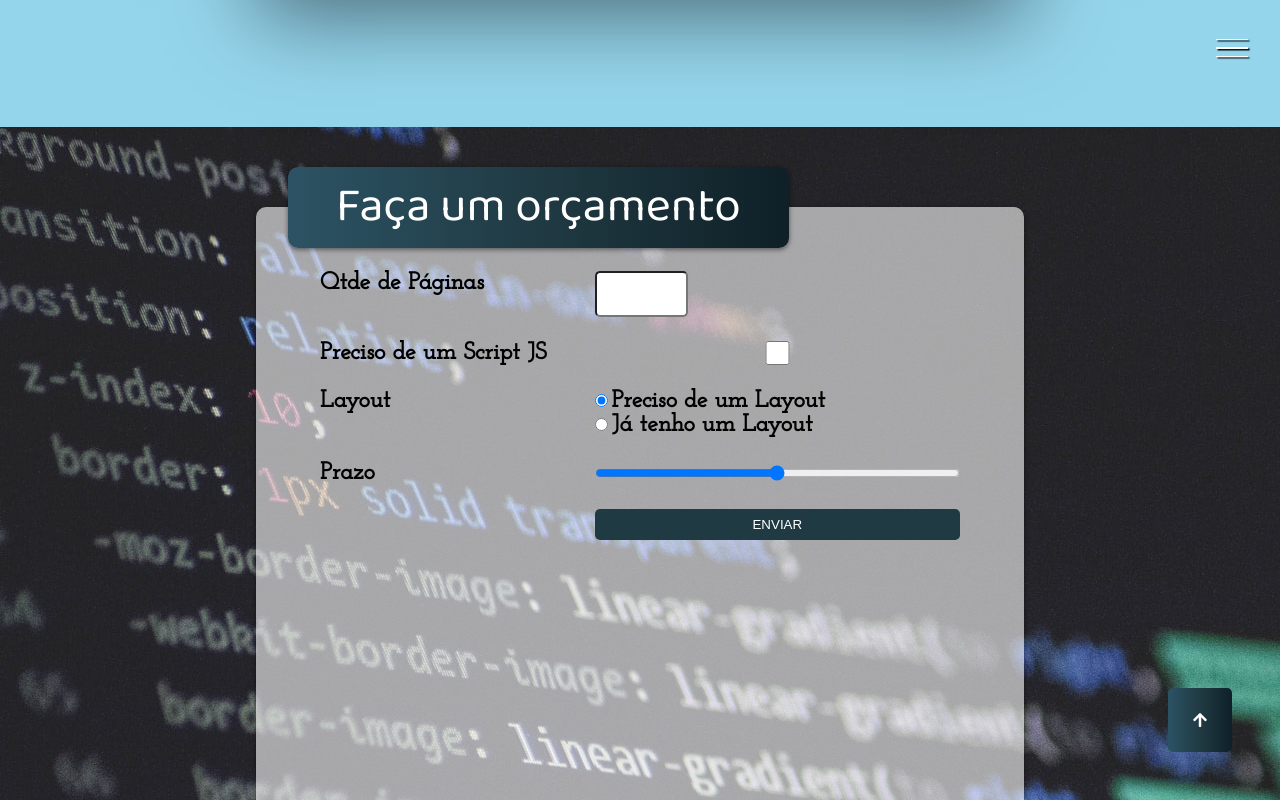
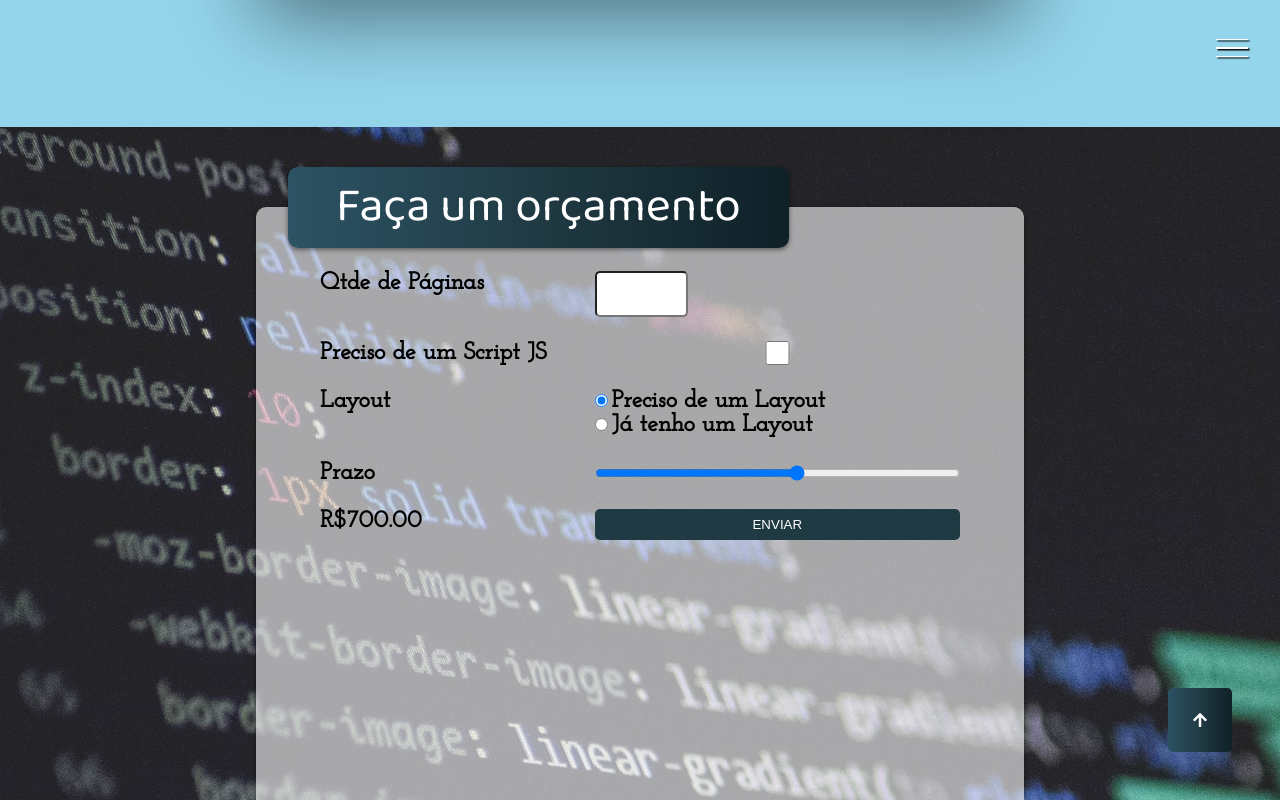
Before and after one commit to juniorcaus/portifolio, a plain HTML site: page index.html in a window 1280 px wide. Both pictures are taken after a click on the radio button "Preciso de um Layout". Shown: the part 2865-3665 px from the top of the page. Drawn offline with Linux system fonts and the light colour scheme.

Commit message:
:package: Adicioando o JS para calcular o Orçamento

```diff
--- a/index.html
+++ b/index.html
@@ -209,7 +209,8 @@
                     </div><!--FIM GRUPO LATOUT-->
 
                     <label for="prazo">Prazo</label>
-                    <input type="range" name="prazo" id="prazo">
+                    <input type="range" name="prazo" id="prazo" min="1" max="10">
+                    <label id="preco">R$ 0,00</label>
                     <button class="btn btn-orcamento" type="submit">Enviar</button>
 
                 </form>
--- a/script.js
+++ b/script.js
@@ -1,3 +1,34 @@
 
 document.querySelector(".hamburguer").addEventListener("click", ()=>
     document.querySelector(".container").classList.toggle("show-menu"));
+
+
+    document.querySelector("#qtde").addEventListener("change", atualizarPreco)
+    document.querySelector("#js").addEventListener("change", atualizarPreco)
+    document.querySelector("#layout-sim").addEventListener("change", atualizarPreco)
+    document.querySelector("#layout-nao").addEventListener("change", atualizarPreco)
+
+    document.querySelector("#prazo").addEventListener("change", function () {
+
+        const prazo = document.querySelector("#prazo").value
+        document.querySelector("label[for=prazo]").innerHTML = `prazo: ${prazo} semanas`
+            atualizarPreco("taxaUrgencia")
+
+    })
+
+    function atualizarPreco(){
+        const qtde =  document.querySelector("#qtde").value
+        const temJS =  document.querySelector("#js").checked
+        const incluLayout = document.querySelector("#layout-sim").checked
+        const prazo = document.querySelector("#prazo").value
+
+        let preco = qtde * 100;
+        if (temJS) preco *=  1.1
+        if (incluLayout) preco += 500
+        let taxaUrgencia = 1 - prazo*0.1;
+        preco *=  1 + taxaUrgencia
+
+
+
+        document.querySelector("#preco").innerHTML ="R$" + preco.toFixed(2)
+    }
```
